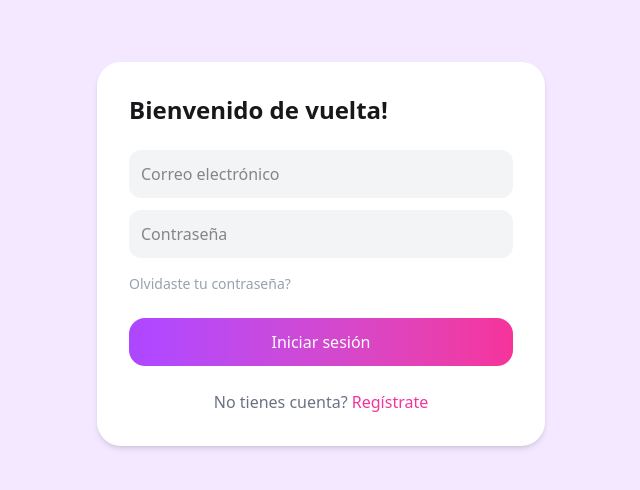
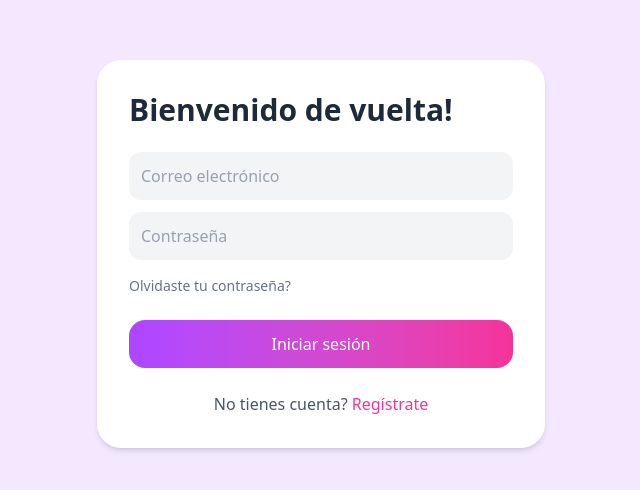
Before and after one commit to Desarrollo-de-Entornos-Digitales/taller-next-corte-3-y-4-team, a Next.js app: page /login in a window 1280 px wide. Shown: the part 146-636 px from the top of the page, without its empty margins (319-959 px from the left). Built offline with nearby package versions, Linux system fonts and the light colour scheme; no server answers.

Commit message:
feat(feed): add basic feed page for testing authentication flow

```diff
--- a/src/app/(public)/login/page.tsx
+++ b/src/app/(public)/login/page.tsx
@@ -23,33 +23,38 @@ export default function Login() {
     return (
         <div className="min-h-screen bg-purple-100 flex items-center justify-center p-4">
             <div className="bg-white rounded-3xl shadow-md p-8 w-full max-w-md">
-                <h2 className="text-2xl font-bold mb-6">Bienvenido de vuelta!</h2>
+                <h2 className="text-3xl font-bold mb-6 text-gray-800">Bienvenido de vuelta!</h2>
                 <form ref={formRef} onSubmit={handleSubmit}>
                     <input
                         name="email"
                         type="email"
                         placeholder="Correo electrónico"
-                        className="w-full p-3 rounded-xl bg-gray-100 outline-none mb-3"
+                        className="w-full p-3 rounded-xl bg-gray-100 outline-none mb-3 text-gray-800 placeholder-gray-400"
                         required
                     />
                     <input
                         name="password"
                         type="password"
                         placeholder="Contraseña"
-                        className="w-full p-3 rounded-xl bg-gray-100 outline-none mb-2"
+                        className="w-full p-3 rounded-xl bg-gray-100 outline-none mb-2 text-gray-800 placeholder-gray-400"
                         required
                     />
-                    <p className="text-sm text-gray-400 mt-2 cursor-pointer">Olvidaste tu contraseña?</p>
+                    <p className="text-sm text-gray-500 mt-2 cursor-pointer hover:text-gray-700 transition-colors">
+                        Olvidaste tu contraseña?
+                    </p>
                     <button
                         type="submit"
-                        className="w-full mt-6 py-3 rounded-2xl font-medium bg-gradient-to-r from-purple-500 to-pink-500 text-white"
+                        className="w-full mt-6 py-3 rounded-2xl font-medium bg-gradient-to-r from-purple-500 to-pink-500 text-white hover:opacity-90 transition-opacity"
                     >
                         Iniciar sesión
                     </button>
                 </form>
                 <div className="text-center mt-6">
-                    <p className="text-gray-500">
-                        No tienes cuenta? <span className="text-pink-500 cursor-pointer">Regístrate</span>
+                    <p className="text-gray-600">
+                        No tienes cuenta?{' '}
+                        <span className="text-pink-500 cursor-pointer hover:text-pink-600 transition-colors">
+                            Regístrate
+                        </span>
                     </p>
                 </div>
             </div>
--- a/src/app/(public)/login/services/login.service.ts
+++ b/src/app/(public)/login/services/login.service.ts
@@ -1,4 +1,4 @@
-import axiosClient from '@/lib/axios/client';
+import axiosClient from '../../../../lib/axios/client';
 
 interface LoginResponse {
     access_token: string;
@@ -15,7 +15,7 @@ interface LoginResponse {
 class LoginService {
     async login(email: string, password: string): Promise<LoginResponse> {
         const result = await axiosClient.post('/auth/login', { email, password });
-        return result.data as LoginResponse;
+        return result.data;
     }
 }
 
--- /dev/null
+++ b/src/app/feed/page.tsx
@@ -0,0 +1,45 @@
+'use client';
+
+import { useEffect, useState } from 'react';
+import { useRouter } from 'next/navigation';
+
+export default function Feed() {
+    const router = useRouter();
+    const [email, setEmail] = useState('');
+
+    useEffect(() => {
+        const token = localStorage.getItem('token');
+        if (!token) {
+            router.push('/login');
+            return;
+        }
+
+        // Decodificar token para obtener el email (opcional)
+        try {
+            const payload = JSON.parse(atob(token.split('.')[1]));
+            setEmail(payload.email);
+        } catch {
+            setEmail('Usuario');
+        }
+    }, [router]);
+
+    return (
+        <div className="min-h-screen bg-gray-100 flex items-center justify-center p-4">
+            <div className="bg-white rounded-3xl shadow-md p-8 w-full max-w-md text-center">
+                <h1 className="text-3xl font-bold mb-4">¡Bienvenido al Feed! 🎉</h1>
+                <p className="text-gray-600 mb-4">
+                    Has iniciado sesión correctamente como: <strong>{email}</strong>
+                </p>
+                <button
+                    onClick={() => {
+                        localStorage.removeItem('token');
+                        router.push('/login');
+                    }}
+                    className="mt-4 px-6 py-2 rounded-xl bg-red-500 text-white hover:bg-red-600"
+                >
+                    Cerrar sesión
+                </button>
+            </div>
+        </div>
+    );
+}
--- a/src/lib/axios/client.ts
+++ b/src/lib/axios/client.ts
@@ -1,8 +1,10 @@
-import axios, { AxiosInstance } from 'axios';
+import axios from 'axios';
 
-const axiosClient: AxiosInstance = axios.create({
+const axiosClient = axios.create({
     baseURL: process.env.NEXT_PUBLIC_API_URL,
-    headers: { 'Content-Type': 'application/json' },
+    headers: {
+        'Content-Type': 'application/json',
+    },
 });
 
 export default axiosClient;
```
